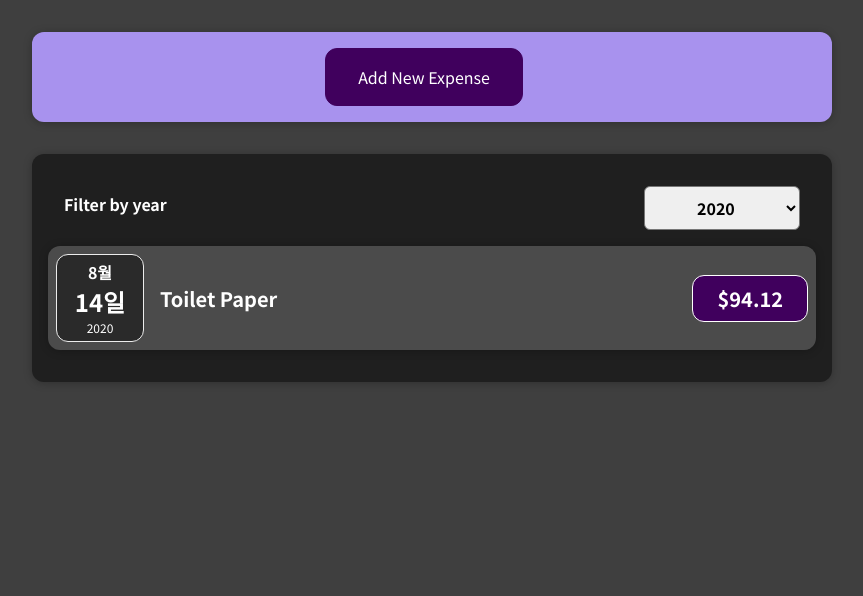
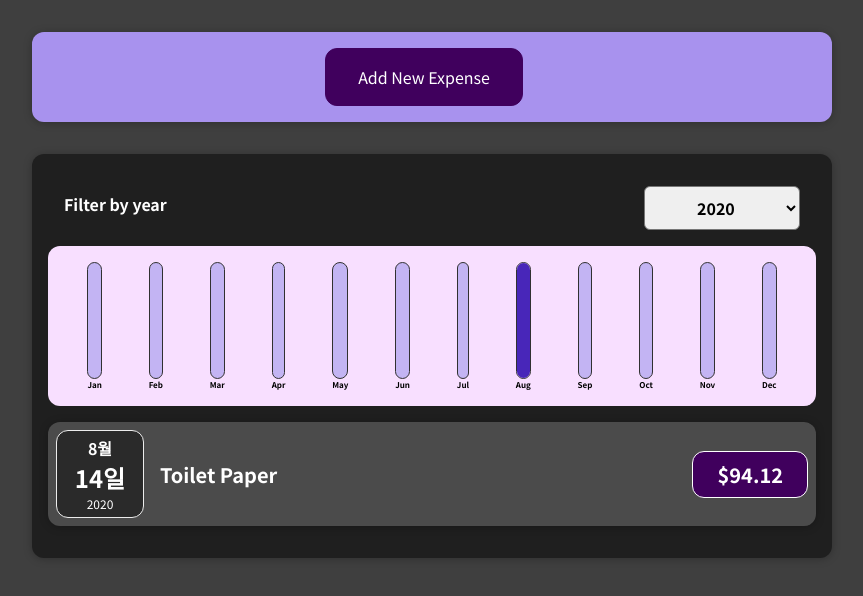
Before and after one commit to jaeyeong815/udemy-react-completed, a React (Create React App) app: page / in a window 1280 px wide. Shown: the top 596 px of the page, without its empty margins (208-1071 px from the left). Built offline with nearby package versions, Linux system fonts and the light colour scheme.

Commit message:
1208: 차트 구현하기

```diff
--- /dev/null
+++ b/src/components/Chart/Chart.css
@@ -0,0 +1,9 @@
+.chart {
+  padding: 1rem;
+  border-radius: 12px;
+  background-color: #f8dfff;
+  text-align: center;
+  display: flex;
+  justify-content: space-around;
+  height: 10rem;
+}
--- /dev/null
+++ b/src/components/Chart/Chart.js
@@ -0,0 +1,21 @@
+import ChartBar from './ChartBar';
+import './Chart.css';
+
+const Chart = ({ dataPoints }) => {
+  const dataPointsValues = dataPoints.map((dataPoint) => dataPoint.value);
+  const totalMaximum = Math.max(...dataPointsValues);
+  return (
+    <div className="chart">
+      {dataPoints.map((dataPoint) => (
+        <ChartBar
+          key={dataPoint.label}
+          value={dataPoint.value}
+          maxValue={totalMaximum}
+          label={dataPoint.label}
+        />
+      ))}
+    </div>
+  );
+};
+
+export default Chart;
--- /dev/null
+++ b/src/components/Chart/ChartBar.css
@@ -0,0 +1,30 @@
+.chart-bar {
+  height: 100%;
+  display: flex;
+  flex-direction: column;
+  align-items: center;
+}
+
+.chart-bar__inner {
+  height: 100%;
+  width: 100%;
+  border: 1px solid #313131;
+  border-radius: 12px;
+  background-color: #c3b4f3;
+  overflow: hidden;
+  display: flex;
+  flex-direction: column;
+  justify-content: flex-end;
+}
+
+.chart-bar__fill {
+  background-color: #4826b9;
+  width: 100%;
+  transition: all 0.3s ease-out;
+}
+
+.chart-bar__label {
+  font-weight: bold;
+  font-size: 0.5rem;
+  text-align: center;
+}
--- /dev/null
+++ b/src/components/Chart/ChartBar.js
@@ -0,0 +1,21 @@
+import './ChartBar.css';
+
+const ChartBar = ({ value, maxValue, label }) => {
+  let barFillHeight = '0%';
+  if (maxValue > 0) {
+    barFillHeight = Math.round((value / maxValue) * 100) + '%';
+  }
+  return (
+    <div className="chart-bar">
+      <div className="chart-bar__inner">
+        <div
+          className="chart-bar__fill"
+          style={{ height: barFillHeight }}
+        ></div>
+      </div>
+      <div className="chart-bar__label">{label}</div>
+    </div>
+  );
+};
+
+export default ChartBar;
--- a/src/components/Expenses/Expense.js
+++ b/src/components/Expenses/Expense.js
@@ -3,6 +3,7 @@
 import './Expense.css';
 import { useState } from 'react';
 import ExpensesList from './ExpensesList';
+import ExpensesChart from './ExpensesChart';
 
 const Expense = ({ expenses }) => {
   const [filteredYear, setFilteredYear] = useState('2020');
@@ -21,6 +22,7 @@
         selected={filteredYear}
         onFilterExpense={filterChangeHandler}
       />
+      <ExpensesChart expenses={filterExpenses} />
       <ExpensesList expenses={filterExpenses} />
     </Card>
   );
--- /dev/null
+++ b/src/components/Expenses/ExpensesChart.js
@@ -0,0 +1,27 @@
+import Chart from '../Chart/Chart';
+
+const ExpensesChart = ({ expenses }) => {
+  const chartDataPoints = [
+    { label: 'Jan', value: 0 },
+    { label: 'Feb', value: 0 },
+    { label: 'Mar', value: 0 },
+    { label: 'Apr', value: 0 },
+    { label: 'May', value: 0 },
+    { label: 'Jun', value: 0 },
+    { label: 'Jul', value: 0 },
+    { label: 'Aug', value: 0 },
+    { label: 'Sep', value: 0 },
+    { label: 'Oct', value: 0 },
+    { label: 'Nov', value: 0 },
+    { label: 'Dec', value: 0 },
+  ];
+
+  for (const expense of expenses) {
+    const expenseMonth = expense.date.getMonth();
+    chartDataPoints[expenseMonth].value += expense.amount;
+  }
+
+  return <Chart dataPoints={chartDataPoints} />;
+};
+
+export default ExpensesChart;
```
